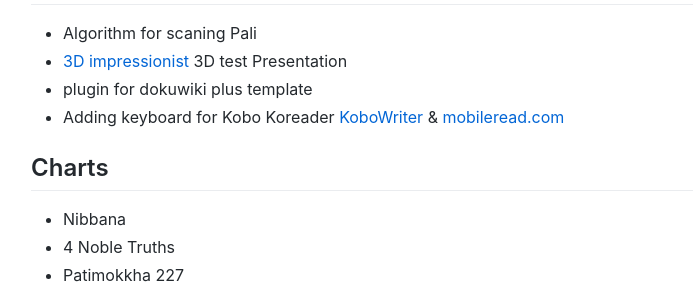
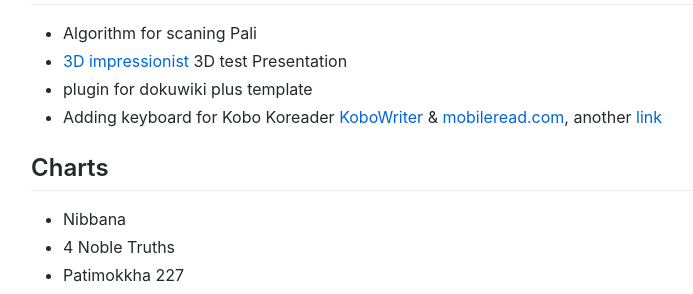
Before and after one commit to cittadhammo/old-personal-website, a Jekyll site: the page built from projects.md, in a window 1280 px wide and 900 px high, scrolled down 2019 px. Shown: the part 153-447 px from the top of the window, without its empty margins (119-812 px from the left). Built offline with Jekyll 4.4.1, drawn with Linux system fonts in a browser that asks for light colours.

Commit message:
Update projects.md

```diff
--- a/projects.md
+++ b/projects.md
@@ -80,7 +80,7 @@ title: Projects
 - Algorithm for scaning Pali
 - [3D impressionist](http://fractal11.c1.biz/#/pr%C3%A9sentation) 3D test Presentation
 - plugin for dokuwiki plus template
-- Adding keyboard for Kobo Koreader [KoboWriter](https://github.com/olup/kobowriter) & [mobileread.com](https://www.mobileread.com/forums/showthread.php?t=340418)
+- Adding keyboard for Kobo Koreader [KoboWriter](https://github.com/olup/kobowriter) & [mobileread.com](https://www.mobileread.com/forums/showthread.php?t=340418), another [link](http://www.50k-or-bust.com/Kobo%20XCSoar/Kobo%20XCSoar%20USB%20OTG%20Dongle%20Option%2001.pdf)
 
 ## Charts
 
```
